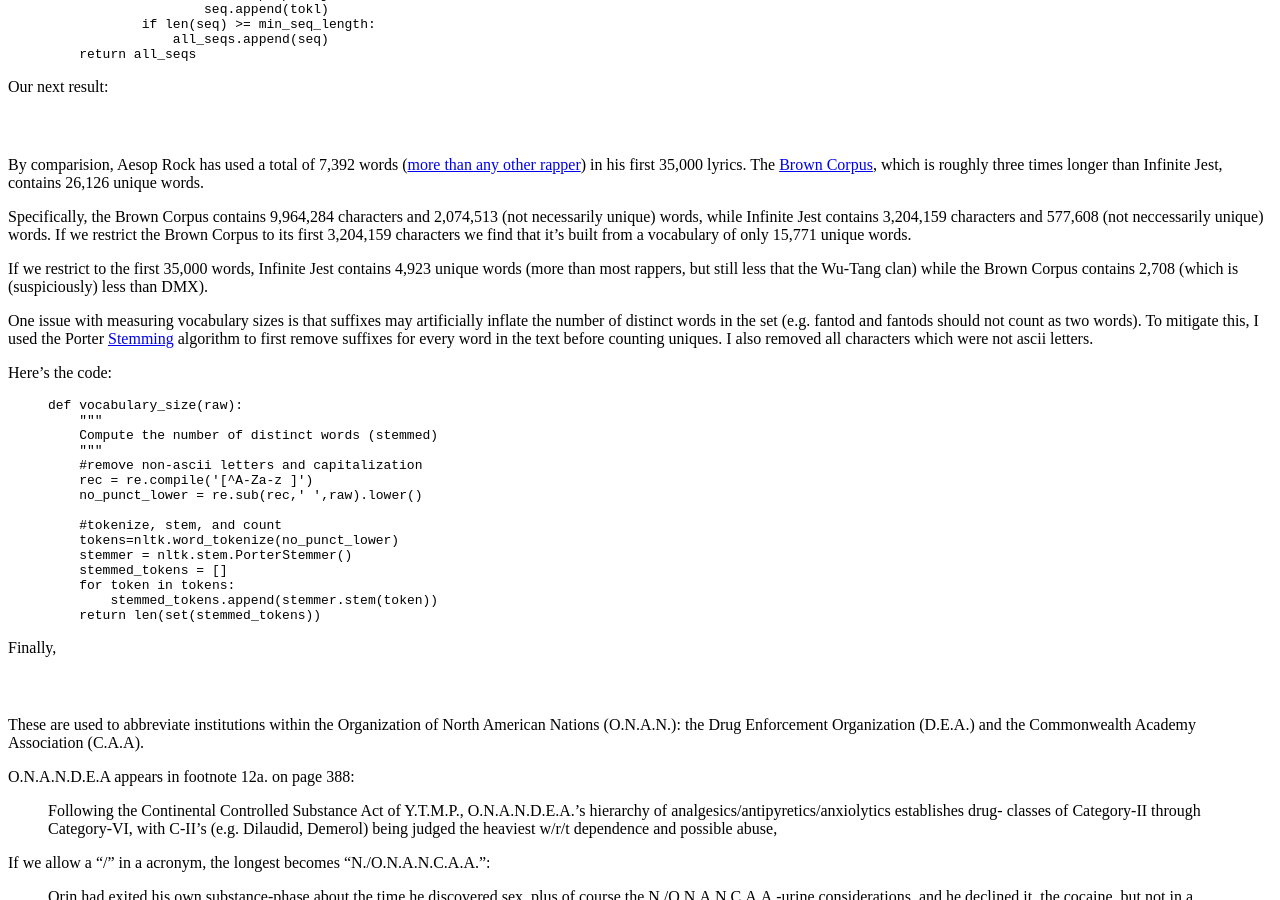
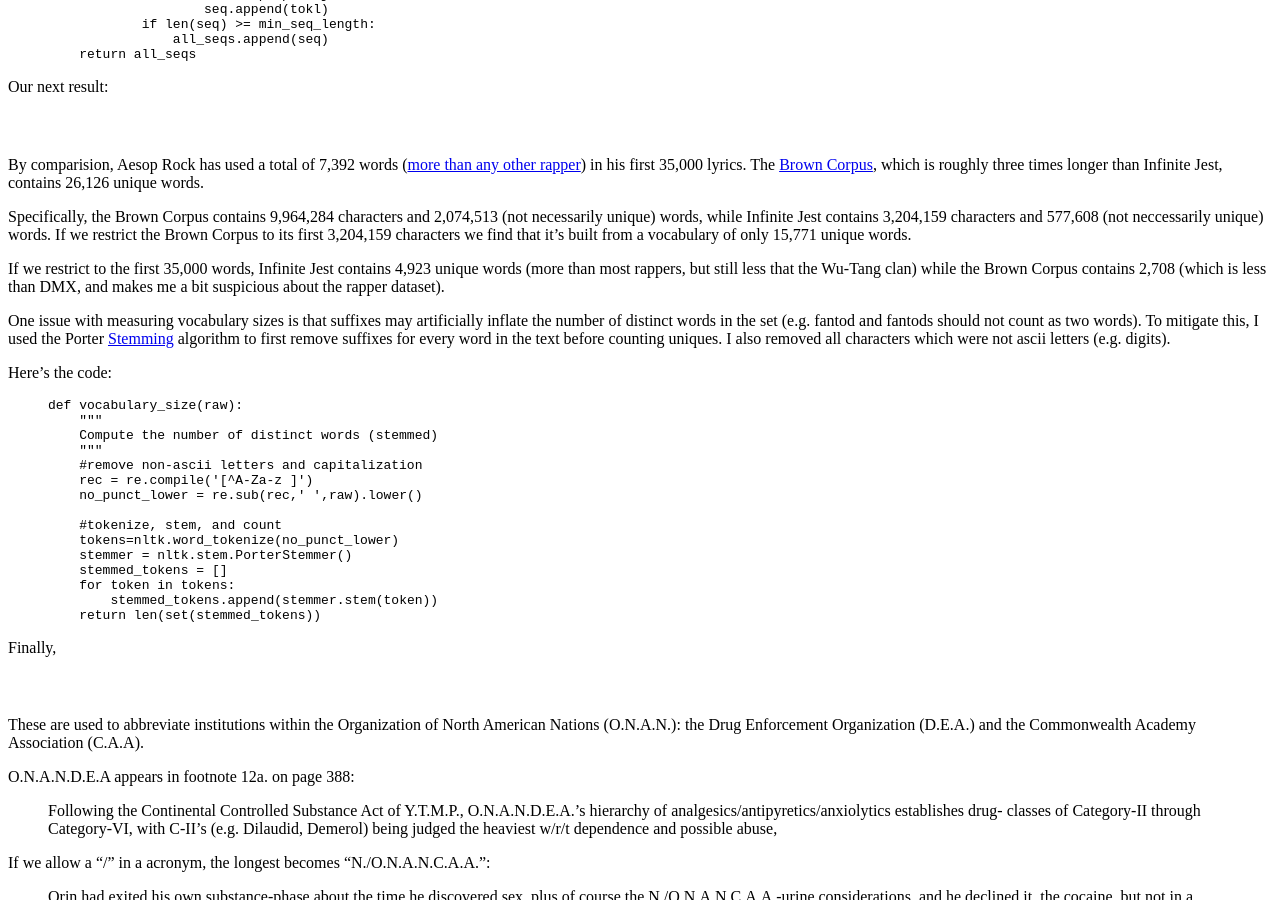
Before and after one commit to rcompton/ryancompton.net, a Jekyll site: the page built from _posts/2014-06-06-statistical-features-of-infinite-jest.md, in a window 1280 px wide and 900 px high, scrolled down 2231 px. Built offline with Jekyll 4.4.1, drawn with Linux system fonts in a browser that asks for light colours; nearby versions of some CDN libraries; comment, search, counter and statistics services are not loaded.

Commit message:
dfw page spellchecked

```diff
--- a/_posts/2014-06-06-statistical-features-of-infinite-jest.md
+++ b/_posts/2014-06-06-statistical-features-of-infinite-jest.md
@@ -130,10 +130,10 @@ By comparision, Aesop Rock has used a total of 7,392 words ([more than any other
 
 Specifically, the Brown Corpus contains 9,964,284 characters and 2,074,513 (not necessarily unique) words, while Infinite Jest contains 3,204,159 characters and 577,608 (not neccessarily unique) words. If we restrict the Brown Corpus to its first 3,204,159 characters we find that it's built from a vocabulary of only 15,771 unique words.
 
-If we restrict to the first 35,000 words, Infinite Jest contains 4,923 unique words (more than most rappers, but still less that the Wu-Tang clan) while the Brown Corpus contains 2,708 (which is (suspiciously) less than DMX).
+If we restrict to the first 35,000 words, Infinite Jest contains 4,923 unique words (more than most rappers, but still less that the Wu-Tang clan) while the Brown Corpus contains 2,708 (which is less than DMX, and makes me a bit suspicious about the rapper dataset).
 
 One issue with measuring vocabulary sizes is that suffixes may artificially inflate the number of distinct words in the set (e.g. fantod and fantods should not count as two words). To mitigate this, I used the
-Porter [Stemming](https://en.wikipedia.org/wiki/Stemming) algorithm to first remove suffixes for every word in the text before counting uniques. I also removed all characters which were not ascii letters.
+Porter [Stemming](https://en.wikipedia.org/wiki/Stemming) algorithm to first remove suffixes for every word in the text before counting uniques. I also removed all characters which were not ascii letters (e.g. digits).
 
 Here's the code:
 {% highlight python %}
```
Also changed, not shown: 1 other file.
